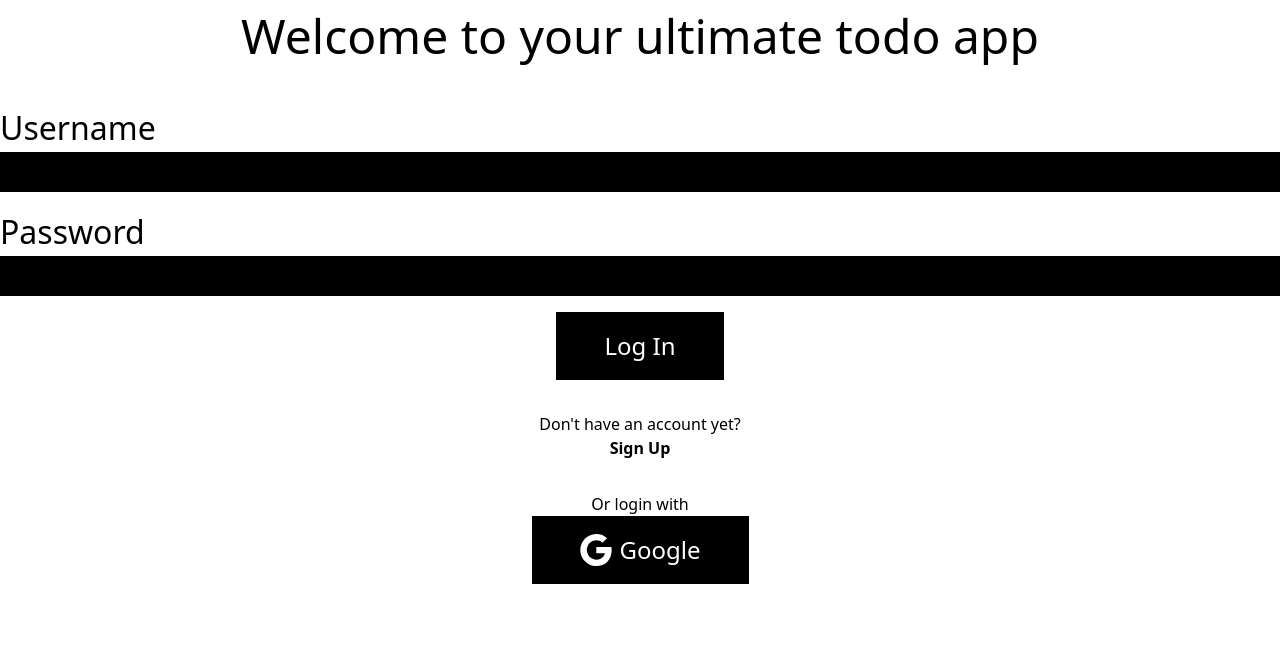
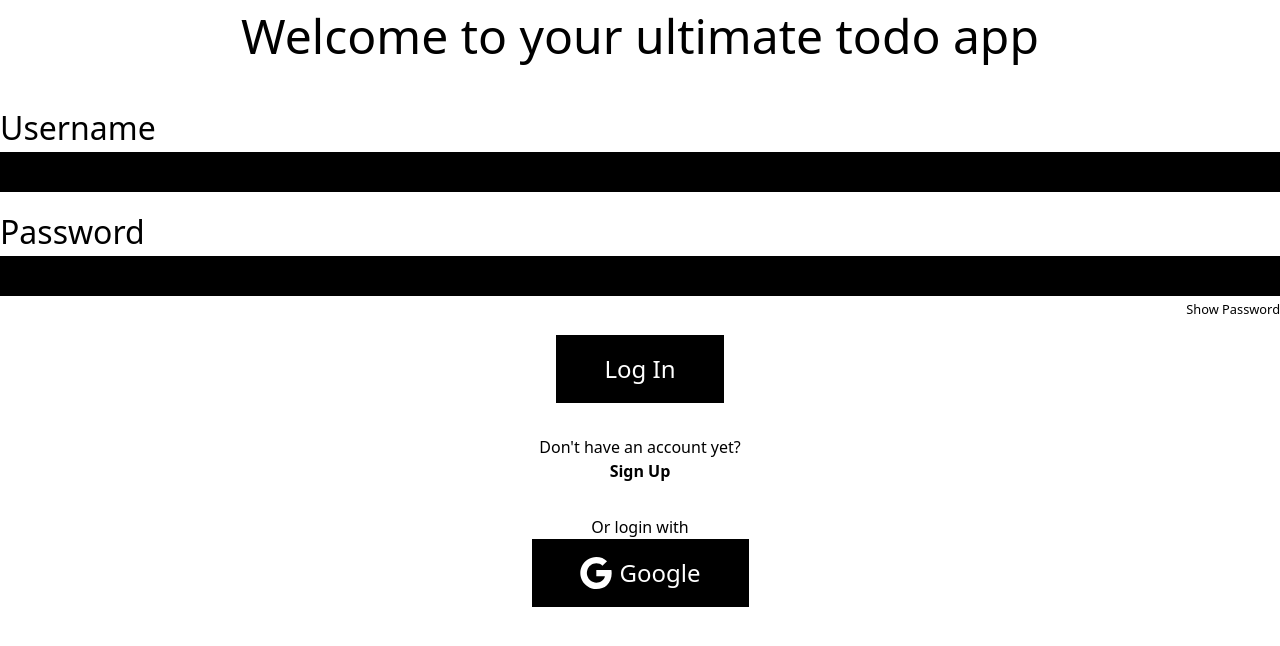
Before and after one commit to RizatdinovNail/Full-Stack-To-Do-App, a Next.js app in the folder frontend/: page /pages/login in a window 1280 px wide. Shown: the top 646 px of the page. Built offline with nearby package versions, Linux system fonts and the light colour scheme.

Commit message:
feat(frontend): Small changes and some bug fixes in frontend

```diff
--- a/frontend/app/pages/login/page.tsx
+++ b/frontend/app/pages/login/page.tsx
@@ -1,6 +1,5 @@
 "use client";
 import axios from "axios";
-import { useRouter } from "next/navigation";
 import { useState } from "react";
 
 interface LoginProps {
@@ -13,8 +12,7 @@ export default function Login({ switchView }: LoginProps) {
     password: "",
   });
   const [loginError, setLoginError] = useState(false);
-
-  const router = useRouter();
+  const [showPassword, setShowPassword] = useState(false);
 
   const inputs = [
     {
@@ -30,10 +28,17 @@ export default function Login({ switchView }: LoginProps) {
       name: "password",
       placholder: "Enter your password...",
       value: formData.password,
-      type: "text",
+      type: "password",
       id: "password",
     },
   ];
+
+  const setInputType = (type: string) => {
+    if (type === "username") return "text";
+    else {
+      return showPassword ? "text" : "password";
+    }
+  };
 
   const loginUser = async (e: React.FormEvent<HTMLFormElement>) => {
     e.preventDefault();
@@ -86,16 +91,26 @@ export default function Login({ switchView }: LoginProps) {
                 id={e.id}
                 name={e.name}
                 value={e.value}
-                type={e.type}
-                className="bg-black text-white p-2"
+                type={setInputType(e.name)}
+                className="bg-black text-white p-2 outline-none"
                 required
                 onChange={handleChange}
               ></input>
+              {e.name === "password" && (
+                <article className="flex justify-end mt-1">
+                  <p
+                    className="text-[0.8rem] cursor-pointer"
+                    onClick={() => setShowPassword((prev) => !prev)}
+                  >
+                    {showPassword ? "Hide Password" : "Show Password"}
+                  </p>
+                </article>
+              )}
             </div>
           ))}
           <button
             type="submit"
-            className="bg-black text-white py-4 text-[24px] w-fit px-12 pointer"
+            className="bg-black text-white py-4 text-[24px] w-fit px-12 cursor-pointer"
           >
             Log In
           </button>
@@ -104,7 +119,7 @@ export default function Login({ switchView }: LoginProps) {
           <article className="flex flex-col items-center">
             <p>Don't have an account yet?</p>
             <button
-              className="font-bold pointer"
+              className="font-bold cursor-pointer"
               onClick={() => switchView(true)}
             >
               Sign Up
--- a/frontend/app/pages/register/page.tsx
+++ b/frontend/app/pages/register/page.tsx
@@ -36,7 +36,7 @@ export default function Register({ switchView }: RegisterProps) {
       name: "password",
       placholder: "Enter your password...",
       value: formData.password,
-      type: "text",
+      type: "password",
       id: "password",
     },
     {
@@ -44,7 +44,7 @@ export default function Register({ switchView }: RegisterProps) {
       name: "repeatPassword",
       placholder: "Repeat your password...",
       value: formData.repeatPassword,
-      type: "text",
+      type: "password",
       id: "repeatPassword",
     },
   ];
```
